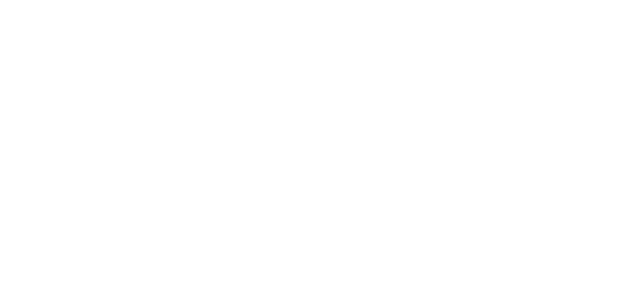
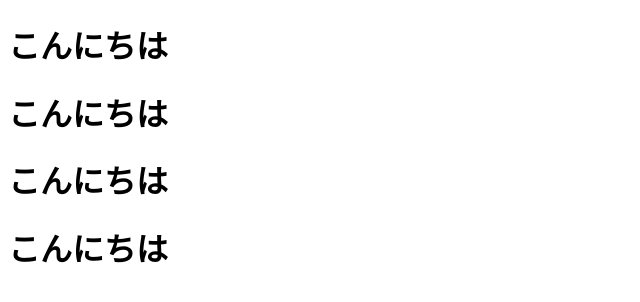
Before and after one commit to YoneKanNexseed/GitPractice, a plain HTML site: page index.html in a window 1280 px wide. Shown: the whole page, without its empty margins (0-640 px from the left). Drawn offline with Linux system fonts and the light colour scheme.

Commit message:
色々修正したよ

```diff
--- /dev/null
+++ b/app.js
@@ -0,0 +1 @@
+console.log('Hello World');
--- a/index.html
+++ b/index.html
@@ -7,6 +7,9 @@
   <title>Document</title>
 </head>
 <body>
-
+  <h1>こんにちは</h1>
+  <h1>こんにちは</h1>
+  <h1>こんにちは</h1>
+  <h1>こんにちは</h1>
 </body>
 </html>
--- a/style.css
+++ b/style.css
@@ -0,0 +1,4 @@
+h1 {
+  padding: 10px;
+  font-size: 30px;
+}
```
